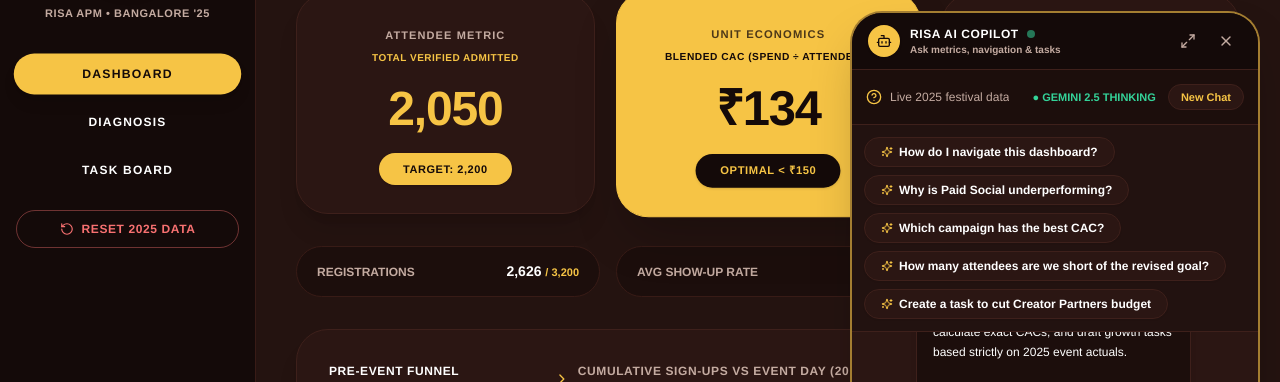
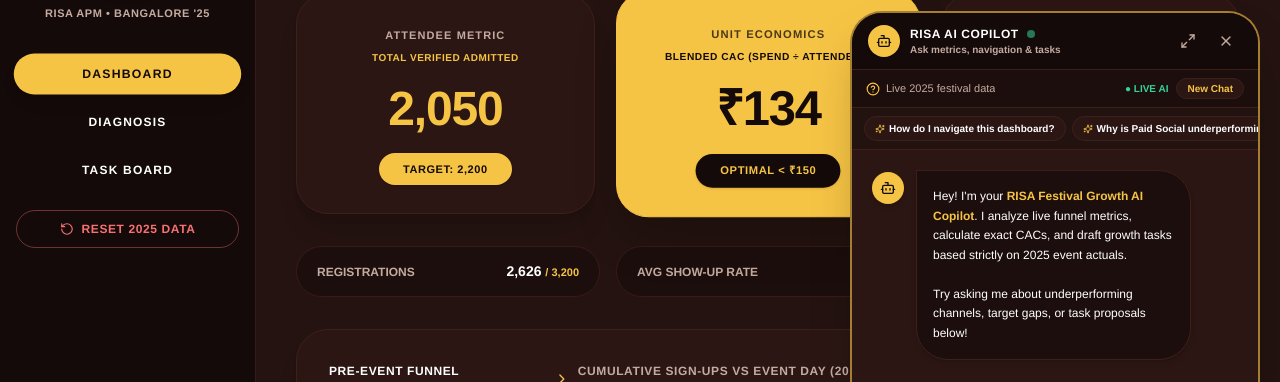
Before and after one commit to RudraGupta-6071/risa-growth-dashboard, a React (Vite) app: page / in a window 1280 px wide. Both pictures are taken after a click on the button "ASK AI COPILOT". Shown: the part 165-547 px from the top of the page. Built offline with nearby package versions, Linux system fonts and the light colour scheme; no server answers; the database is empty.

Commit message:
Make Copilot preset prompt chips compact single-row scrollable strip

```diff
--- a/src/tabs/ChatbotTab.tsx
+++ b/src/tabs/ChatbotTab.tsx
@@ -227,35 +227,35 @@ export const ChatbotTab: React.FC<ChatbotTabProps> = ({
       }`}
     >
       {/* Disclaimer Header */}
-      <div className="p-3.5 bg-[#1C0E0C] border-b border-[#3E201B] flex items-center justify-between text-xs text-[#C4ABA1]">
-        <div className="flex items-center gap-2 min-w-0">
-          <HelpCircle className="w-4 h-4 text-[#F6C445] shrink-0" />
+      <div className="px-3.5 py-2 bg-[#1C0E0C] border-b border-[#3E201B] flex items-center justify-between text-[11px] text-[#C4ABA1]">
+        <div className="flex items-center gap-1.5 min-w-0">
+          <HelpCircle className="w-3.5 h-3.5 text-[#F6C445] shrink-0" />
           <span className="truncate">
             {isFloating ? 'Live 2025 festival data' : 'Answers strictly based on live 2025 festival data. Unanswerable questions are flagged.'}
           </span>
         </div>
-        <div className="flex items-center gap-3">
-          <span className="hidden sm:inline text-[11px] text-[#34D399] font-black uppercase">● Gemini 2.5 Thinking</span>
+        <div className="flex items-center gap-2 shrink-0">
+          <span className="hidden sm:inline text-[10px] text-[#34D399] font-black uppercase">● Live AI</span>
           <button
             onClick={handleNewChat}
-            className="text-[11px] bg-[#2B1613] hover:bg-[#381D19] text-[#F6C445] border border-[#3E201B] px-3 py-1 rounded-full font-bold transition-colors"
+            className="text-[10px] bg-[#2B1613] hover:bg-[#381D19] text-[#F6C445] border border-[#3E201B] px-2.5 py-0.5 rounded-full font-bold transition-colors"
           >
             New Chat
           </button>
         </div>
       </div>
 
-      {/* Suggestion Chips (Rounded-full) */}
-      <div className="p-3 bg-[#221210] border-b border-[#3E201B] flex flex-wrap gap-2">
+      {/* Compact Single-Row Suggestion Chips */}
+      <div className="px-3 py-2 bg-[#221210] border-b border-[#3E201B] flex items-center gap-1.5 overflow-x-auto no-scrollbar shrink-0">
         {suggestionChips.map((chip, idx) => (
           <button
             key={idx}
             onClick={() => handleSend(chip)}
             disabled={loading}
-            className="text-xs bg-[#2B1613] hover:bg-[#381D19] text-[#FFFFFF] border border-[#3E201B] hover:border-[#F6C445] px-4 py-1.5 rounded-full transition-colors flex items-center gap-1.5 font-bold shadow-sm"
+            className="text-[10px] whitespace-nowrap shrink-0 bg-[#2B1613] hover:bg-[#381D19] text-[#FFFFFF] border border-[#3E201B] hover:border-[#F6C445] px-2.5 py-1 rounded-full transition-colors flex items-center gap-1 font-bold"
           >
-            <Sparkles className="w-3 h-3 text-[#F6C445]" />
-            {chip}
+            <Sparkles className="w-2.5 h-2.5 text-[#F6C445] shrink-0" />
+            <span>{chip}</span>
           </button>
         ))}
       </div>
```
